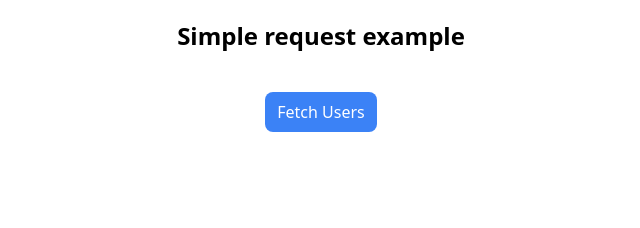
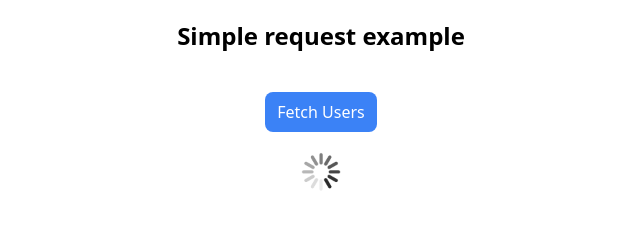
Before and after one commit to branchwag/nodehtmxexperiment, a website: page public/index.html in a window 1280 px wide. Shown: the full height of the page, 319-959 px from the left. Drawn offline with nearby package versions, Linux system fonts and the light colour scheme.

Commit message:
adds loader while fetching data

```diff
--- a/public/index.html
+++ b/public/index.html
@@ -17,11 +17,16 @@
       <button
         hx-get="/users"
         hx-target="#users"
+        hx-indicator="#loading"
         class="bg-blue-500 text-white py-2 px-3 my-5 rounded-lg"
       >
         Fetch Users
       </button>
 
+      <span class="htmx-indicator" id="loading">
+        <img src="img/loader.gif" alt="Loading..." class="m-auto h-10" />
+      </span>
+
       <div id="users"></div>
     </div>
   </body>
```
Also changed, not shown: public/img/loader.gif (added).
